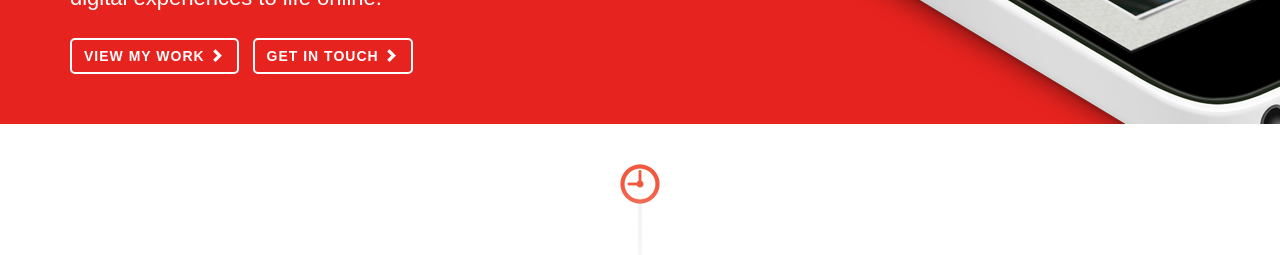
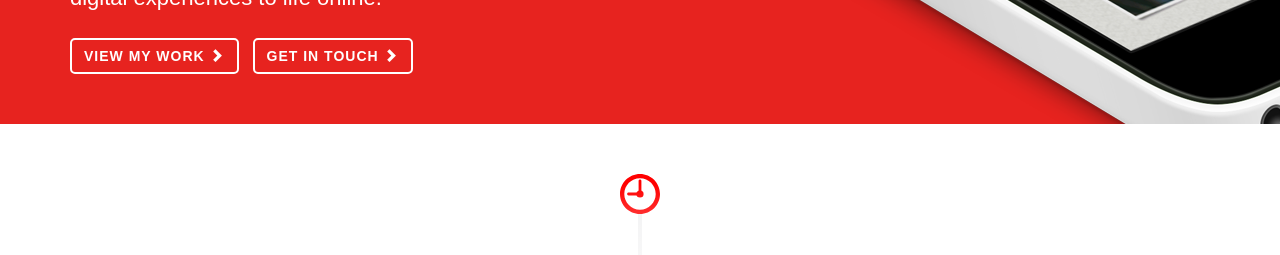
Before and after one commit to joeydi/ok-next, a Next.js app: page / in a window 1280 px wide. Shown: the part 480-735 px from the top of the page. Built offline with nearby package versions, Linux system fonts and the light colour scheme; a web font is replaced by a local one.

Commit message:
wire up the clock component;

```diff
--- /dev/null
+++ b/components/clock.js
@@ -0,0 +1,32 @@
+import { useRef, useEffect } from "react";
+
+import clockOutline from "../images/clock-outline.svg";
+import clockMinuteHand from "../images/clock-minute-hand.svg";
+import clockHourHand from "../images/clock-hour-hand.svg";
+
+export default function Clock() {
+    const clockMinuteHandRef = useRef(null);
+    const clockHourHandRef = useRef(null);
+
+    const scrollHandler = () => {
+        const top = window.scrollY;
+        clockMinuteHandRef.current.style.transform = `rotate(${top}deg)`;
+        clockHourHandRef.current.style.transform = `rotate(${top / 30}deg)`;
+    };
+
+    useEffect(() => {
+        window.addEventListener("scroll", scrollHandler);
+
+        return () => {
+            window.removeEventListener("scroll", scrollHandler);
+        };
+    }, []);
+
+    return (
+        <div className="clock-container">
+            <img src={clockOutline.src} alt="" />
+            <img src={clockMinuteHand.src} alt="" ref={clockMinuteHandRef} />
+            <img src={clockHourHand.src} alt="" ref={clockHourHandRef} />
+        </div>
+    );
+}
--- a/pages/index.js
+++ b/pages/index.js
@@ -1,3 +1,5 @@
+import Clock from "../components/clock.js";
+
 import phone from "../images/phone.png";
 import tony from "../images/testimonials/tony.jpg";
 import kathleen from "../images/testimonials/kathleen.jpg";
@@ -72,6 +74,7 @@ export default function Home() {
             </div>
 
             <div id="content">
+                <Clock />
                 <div className="container">
                     <h2>I partner with brands and agencies, bringing over 10 years of design and development experience to the table.</h2>
 
--- a/styles/_home.scss
+++ b/styles/_home.scss
@@ -47,22 +47,6 @@
             @include respond-to(desktop) {
                 top: 50px;
             }
-        }
-
-        &:after {
-            content: " ";
-            display: block;
-            width: 40px;
-            height: 40px;
-            position: absolute;
-            left: 50%;
-            top: 40px;
-            margin-left: -20px;
-            background: transparent url("../images/clock.png") 0 0;
-        }
-
-        &.js-clock:after {
-            display: none;
         }
 
         h2 {
```
